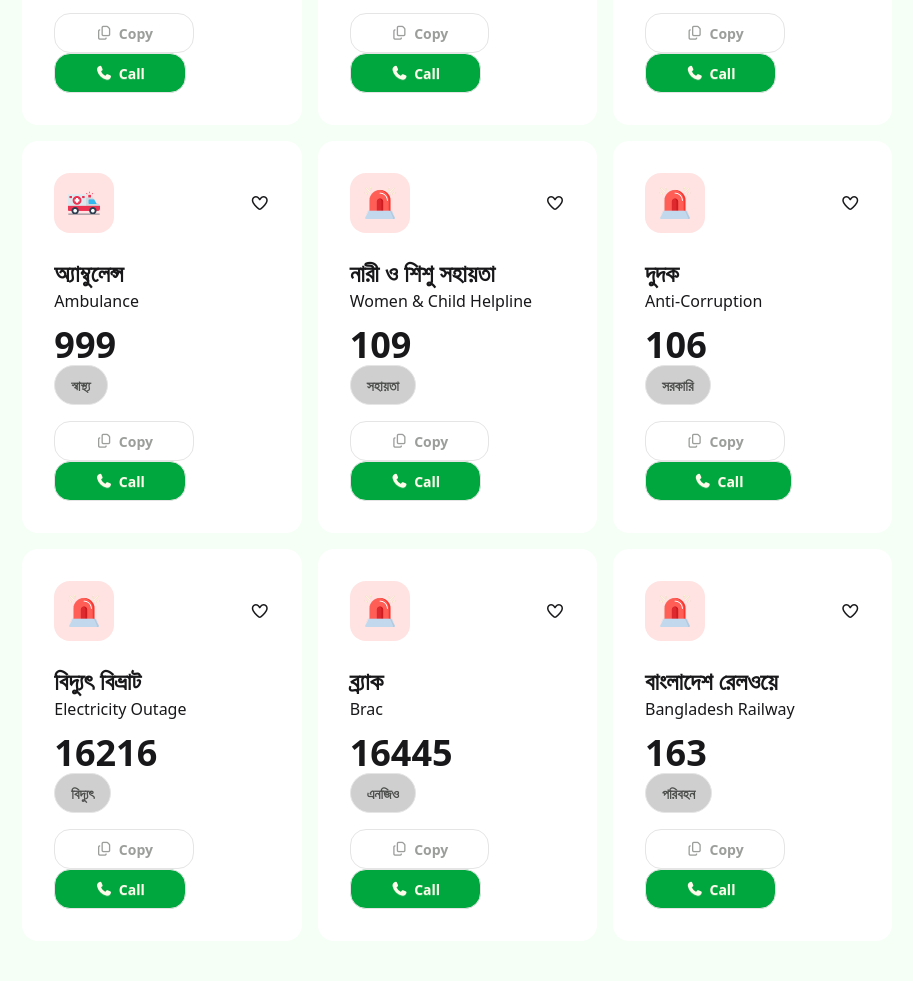
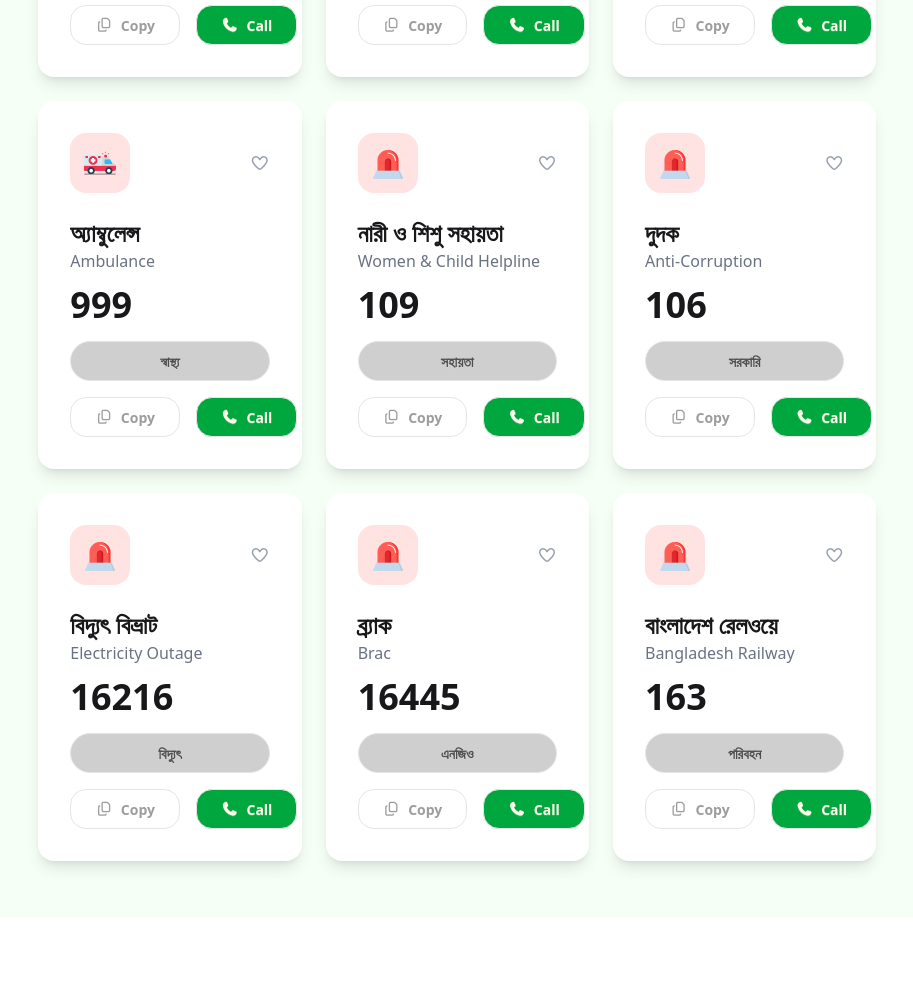
Before and after one commit to Munjurul-0X/Emergency-hot-line, a plain HTML site: page index.html in a window 1280 px wide. Shown: the part 771-1752 px from the top of the page, without its empty margins (31-944 px from the left). After the commit the page ends 1688 px from the top, so only its background shows below. Drawn offline with nearby package versions, Linux system fonts and the light colour scheme.

Commit message:
website done

```diff
--- a/index.html
+++ b/index.html
@@ -10,7 +10,7 @@
 </head>
 <body>
     <header>
-        <nav class=" flex flex-col justify-center md:flex-row md:justify-between items-center py-6 px-16">
+        <nav class=" flex flex-col justify-center md:flex-row md:justify-between items-center py-1 px-16">
             <div class="flex justify-center items-center gap-3">
                 <img src="assets/logo.png" alt="" class="h-12 w-12">
                  <h1 class="font-bold text-[#006747] text-2xl">Emergency <br> Services</h1>
@@ -18,7 +18,7 @@
             <div class=" flex flex-col md:flex-row gap-2">
                 <button  class="btn  btn-soft border-0 bg-[#41ff6b1a] rounded-4xl p-3 font-bold "><span id="heart"> 0</span> <img src="assets/heart.png" alt="" class =" h-7 w-7" id="heart-img" ></button>
                 <button class="btn btn-soft bg-[#41ff6b1a] rounded-4xl py-3 px-5 font-bold"><span id="coin">100 </span><img src="assets/coin.png" alt="" class="h-6 w-6"></button>
-                <button class="btn btn-soft bg-[#00a63e] rounded-4xl py-3 px-9 text-amber-50"><span id="copy">0</span> copy</button>
+                <button class="btn btn-soft bg-[#00a63e] rounded-4xl py-3 px-9 text-amber-50"><span id="copy">0</span> Copy</button>
 
             </div>
         </nav>
@@ -34,151 +34,216 @@
    <main class="bg-[#f5fff6]">
 
         <section class="w-11/12 mx-auto grid grid-cols-1 md:grid-cols-12 gap-10 py-10  ">
-    <div class=" md:col-span-9 ">
-        <div class="grid grid-cols-1 md:grid-cols-3 gap-4">
-              <!-- one grid   -->
-               <div class="bg-white md:p-8 rounded-2xl cart" id="One">
+<div class="md:col-span-9 p-4">
+  <div class="grid grid-cols-1 md:grid-cols-3 gap-6">
+
+    <!-- Card 1: National Emergency -->
+    <div class="bg-white p-6 md:p-8 rounded-2xl shadow-lg hover:shadow-2xl transition-shadow duration-300 cart" id="One">
       <div class="flex justify-between items-center">
-                    <div class="bg-[#ffe3e2] p-3.5 rounded-2xl"><img src="assets/emergency.png" alt="" class="h-8 w-8"></div>
-                      <i class="fa-regular fa-heart heart-icon"></i></div>
+        <div class="bg-[#ffe3e2] p-3.5 rounded-2xl">
+          <img src="assets/emergency.png" alt="" class="h-8 w-8">
+        </div>
+        <i class="fa-regular fa-heart heart-icon text-gray-400 hover:text-red-500 cursor-pointer"></i>
+      </div>
       <h1 class="font-bold mt-6 text-2xl">জাতীয় জরুরি সেবা</h1>
-                <p class="mb-3">National Emergency</p>
+      <p class="mb-3 text-gray-500">National Emergency</p>
       <h1 class="font-bold text-4xl">999</h1>
-                <button class="btn btn-soft bg-[#cecfce] rounded-4xl  text-[#4d4f4d] mb-4">সার্বজনীন</button>
-
-                <div>
-                 <button class="btn btn-soft bg-white rounded-2xl py-2 px-10 text-[#9b9e9b] copy-btn"><i class="fa-regular fa-copy"></i>Copy</button>
-                <button class="btn btn-soft bg-[#00a63e] rounded-2xl py-2 px-10 text-amber-50 call-btn"><i class="fa-solid fa-phone"></i> Call</button>
+      <button class="btn btn-soft bg-[#cecfce] rounded-4xl text-[#4d4f4d] mb-4 mt-4 w-full py-2">সার্বজনীন</button>
+      <div class="flex gap-4">
+        <button class="btn btn-soft bg-white rounded-2xl py-2 px-6 text-[#9b9e9b] copy-btn flex items-center justify-center gap-2">
+          <i class="fa-regular fa-copy"></i> Copy
+        </button>
+        <button class="btn btn-soft bg-[#00a63e] rounded-2xl py-2 px-6 text-amber-50 call-btn flex items-center justify-center gap-2">
+          <i class="fa-solid fa-phone"></i> Call
+        </button>
       </div>
     </div>
-               <!-- two grid -->
-                  <div class="bg-white p-8 rounded-2xl cart" id="Two">
+
+    <!-- Card 2: Police -->
+    <div class="bg-white p-6 md:p-8 rounded-2xl shadow-lg hover:shadow-2xl transition-shadow duration-300 cart" id="Two">
       <div class="flex justify-between items-center">
-                    <div class="bg-[#cde6f3] p-3.5 rounded-2xl"><img src="assets/police.png" alt="" class="h-8 w-8"></div>
-                      <i class="fa-regular fa-heart heart-icon"></i></div>
+        <div class="bg-[#cde6f3] p-3.5 rounded-2xl">
+          <img src="assets/police.png" alt="" class="h-8 w-8">
+        </div>
+        <i class="fa-regular fa-heart heart-icon text-gray-400 hover:text-red-500 cursor-pointer"></i>
+      </div>
       <h1 class="font-bold mt-6 text-2xl">পুলিশ</h1>
-                <p class="mb-3">Police</p>
+      <p class="mb-3 text-gray-500">Police</p>
       <h1 class="font-bold text-4xl">999</h1>
-                <button class="btn btn-soft bg-[#cecfce] rounded-4xl  text-[#4d4f4d] mb-4">পুলিশ</button>
-
-                <div>
-                 <button class="btn btn-soft bg-white rounded-2xl py-2 px-10 text-[#9b9e9b] copy-btn"><i class="fa-regular fa-copy"></i>Copy</button>
-                <button class="btn btn-soft bg-[#00a63e] rounded-2xl py-2 px-10 text-amber-50  call-btn"><i class="fa-solid fa-phone"></i> Call</button>
+      <button class="btn btn-soft bg-[#cecfce] rounded-4xl text-[#4d4f4d] mb-4 mt-4 w-full py-2">পুলিশ</button>
+      <div class="flex gap-4">
+        <button class="btn btn-soft bg-white rounded-2xl py-2 px-6 text-[#9b9e9b] copy-btn flex items-center justify-center gap-2">
+          <i class="fa-regular fa-copy"></i> Copy
+        </button>
+        <button class="btn btn-soft bg-[#00a63e] rounded-2xl py-2 px-6 text-amber-50 call-btn flex items-center justify-center gap-2">
+          <i class="fa-solid fa-phone"></i> Call
+        </button>
       </div>
     </div>
-             <!-- three  -->
-                    <div class="bg-white p-8 rounded-2xl">
+
+    <!-- Card 3: Fire Service -->
+    <div class="bg-white p-6 md:p-8 rounded-2xl shadow-lg hover:shadow-2xl transition-shadow duration-300 cart" id="Three">
       <div class="flex justify-between items-center">
-                    <div class="bg-[#ffe3e2] p-3.5 rounded-2xl"><img src="assets/fire-service.png" alt="" class="h-8 w-8"></div>
-                      <i class="fa-regular fa-heart heart-icon"></i></div>
+        <div class="bg-[#ffe3e2] p-3.5 rounded-2xl">
+          <img src="assets/fire-service.png" alt="" class="h-8 w-8">
+        </div>
+        <i class="fa-regular fa-heart heart-icon text-gray-400 hover:text-red-500 cursor-pointer"></i>
+      </div>
       <h1 class="font-bold mt-6 text-2xl">ফায়ার সার্ভিস</h1>
-                <p class="mb-3">Fire Service</p>
+      <p class="mb-3 text-gray-500">Fire Service</p>
       <h1 class="font-bold text-4xl">999</h1>
-                <button class="btn btn-soft bg-[#cecfce] rounded-4xl  text-[#4d4f4d] mb-4">ফায়ার</button>
-
-                <div>
-                 <button class="btn btn-soft bg-white rounded-2xl py-2 px-10 text-[#9b9e9b] copy-btn"><i class="fa-regular fa-copy"></i>Copy</button>
-                <button class="btn btn-soft bg-[#00a63e] rounded-2xl py-2 px-10 text-amber-50 call-btn"><i class="fa-solid fa-phone"></i> Call</button>
+      <button class="btn btn-soft bg-[#cecfce] rounded-4xl text-[#4d4f4d] mb-4 mt-4 w-full py-2">ফায়ার</button>
+      <div class="flex gap-4">
+        <button class="btn btn-soft bg-white rounded-2xl py-2 px-6 text-[#9b9e9b] copy-btn flex items-center justify-center gap-2">
+          <i class="fa-regular fa-copy"></i> Copy
+        </button>
+        <button class="btn btn-soft bg-[#00a63e] rounded-2xl py-2 px-6 text-amber-50 call-btn flex items-center justify-center gap-2">
+          <i class="fa-solid fa-phone"></i> Call
+        </button>
       </div>
     </div>
-              <!-- four -->
-                 <div class="bg-white p-8 rounded-2xl">
+
+    <!-- Card 4: Ambulance -->
+    <div class="bg-white p-6 md:p-8 rounded-2xl shadow-lg hover:shadow-2xl transition-shadow duration-300 cart" id="Four">
       <div class="flex justify-between items-center">
-                    <div class="bg-[#ffe3e2] p-3.5 rounded-2xl"><img src="assets/ambulance.png" alt="" class="h-8 w-8"></div>
-                      <i class="fa-regular fa-heart heart-icon"></i></div>
+        <div class="bg-[#ffe3e2] p-3.5 rounded-2xl">
+          <img src="assets/ambulance.png" alt="" class="h-8 w-8">
+        </div>
+        <i class="fa-regular fa-heart heart-icon text-gray-400 hover:text-red-500 cursor-pointer"></i>
+      </div>
       <h1 class="font-bold mt-6 text-2xl">অ্যাম্বুলেন্স</h1>
-                <p class="mb-3">Ambulance</p>
+      <p class="mb-3 text-gray-500">Ambulance</p>
       <h1 class="font-bold text-4xl">999</h1>
-                <button class="btn btn-soft bg-[#cecfce] rounded-4xl  text-[#4d4f4d] mb-4">স্বাস্থ্য</button>
-
-                <div>
-                 <button class="btn btn-soft bg-white rounded-2xl py-2 px-10 text-[#9b9e9b] copy-btn"><i class="fa-regular fa-copy"></i>Copy</button>
-                <button class="btn btn-soft bg-[#00a63e] rounded-2xl py-2 px-10 text-amber-50 call-btn"><i class="fa-solid fa-phone"></i> Call</button>
+      <button class="btn btn-soft bg-[#cecfce] rounded-4xl text-[#4d4f4d] mb-4 mt-4 w-full py-2">স্বাস্থ্য</button>
+      <div class="flex gap-4">
+        <button class="btn btn-soft bg-white rounded-2xl py-2 px-6 text-[#9b9e9b] copy-btn flex items-center justify-center gap-2">
+          <i class="fa-regular fa-copy"></i> Copy
+        </button>
+        <button class="btn btn-soft bg-[#00a63e] rounded-2xl py-2 px-6 text-amber-50 call-btn flex items-center justify-center gap-2">
+          <i class="fa-solid fa-phone"></i> Call
+        </button>
       </div>
     </div>
-               <!-- five -->
-                     <div class="bg-white p-8 rounded-2xl">
+
+    <!-- Card 5: Women & Child Helpline -->
+    <div class="bg-white p-6 md:p-8 rounded-2xl shadow-lg hover:shadow-2xl transition-shadow duration-300 cart" id="Five">
       <div class="flex justify-between items-center">
-                    <div class="bg-[#ffe3e2] p-3.5 rounded-2xl"><img src="assets/emergency.png" alt="" class="h-8 w-8"></div>
-                      <i class="fa-regular fa-heart heart-icon"></i></div>
+        <div class="bg-[#ffe3e2] p-3.5 rounded-2xl">
+          <img src="assets/emergency.png" alt="" class="h-8 w-8">
+        </div>
+        <i class="fa-regular fa-heart heart-icon text-gray-400 hover:text-red-500 cursor-pointer"></i>
+      </div>
       <h1 class="font-bold mt-6 text-2xl">নারী ও শিশু সহায়তা</h1>
-                <p class="mb-3">Women & Child Helpline</p>
+      <p class="mb-3 text-gray-500">Women & Child Helpline</p>
       <h1 class="font-bold text-4xl">109</h1>
-                <button class="btn btn-soft bg-[#cecfce] rounded-4xl  text-[#4d4f4d] mb-4">সহায়তা</button>
-
-                <div>
-                 <button class="btn btn-soft bg-white rounded-2xl py-2 px-10 text-[#9b9e9b] copy-btn"><i class="fa-regular fa-copy"></i>Copy</button>
-                <button class="btn btn-soft bg-[#00a63e] rounded-2xl py-2 px-10 text-amber-50 call-btn"><i class="fa-solid fa-phone"></i> Call</button>
+      <button class="btn btn-soft bg-[#cecfce] rounded-4xl text-[#4d4f4d] mb-4 mt-4 w-full py-2">সহায়তা</button>
+      <div class="flex gap-4">
+        <button class="btn btn-soft bg-white rounded-2xl py-2 px-6 text-[#9b9e9b] copy-btn flex items-center justify-center gap-2">
+          <i class="fa-regular fa-copy"></i> Copy
+        </button>
+        <button class="btn btn-soft bg-[#00a63e] rounded-2xl py-2 px-6 text-amber-50 call-btn flex items-center justify-center gap-2">
+          <i class="fa-solid fa-phone"></i> Call
+        </button>
       </div>
     </div>
-                <!-- six  -->
-                     <div class="bg-white p-8 rounded-2xl">
+
+    <!-- Card 6: Anti-Corruption -->
+    <div class="bg-white p-6 md:p-8 rounded-2xl shadow-lg hover:shadow-2xl transition-shadow duration-300 cart" id="Six">
       <div class="flex justify-between items-center">
-                    <div class="bg-[#ffe3e2] p-3.5 rounded-2xl"><img src="assets/emergency.png" alt="" class="h-8 w-8"></div>
-                      <i class="fa-regular fa-heart heart-icon"></i></div>
+        <div class="bg-[#ffe3e2] p-3.5 rounded-2xl">
+          <img src="assets/emergency.png" alt="" class="h-8 w-8">
+        </div>
+        <i class="fa-regular fa-heart heart-icon text-gray-400 hover:text-red-500 cursor-pointer"></i>
+      </div>
       <h1 class="font-bold mt-6 text-2xl">দুদক</h1>
-                <p class="mb-3">Anti-Corruption</p>
+      <p class="mb-3 text-gray-500">Anti-Corruption</p>
       <h1 class="font-bold text-4xl">106</h1>
-                <button class="btn btn-soft bg-[#cecfce] rounded-4xl  text-[#4d4f4d] mb-4">সরকারি</button>
-
-                <div>
-                 <button class="btn btn-soft bg-white rounded-2xl py-2 px-10 text-[#9b9e9b] copy-btn"><i class="fa-regular fa-copy"></i>Copy</button>
-                <button class="btn btn-soft bg-[#00a63e] rounded-2xl py-2 px-12 text-amber-50 call-btn"><i class="fa-solid fa-phone"></i> Call</button>
+      <button class="btn btn-soft bg-[#cecfce] rounded-4xl text-[#4d4f4d] mb-4 mt-4 w-full py-2">সরকারি</button>
+      <div class="flex gap-4">
+        <button class="btn btn-soft bg-white rounded-2xl py-2 px-6 text-[#9b9e9b] copy-btn flex items-center justify-center gap-2">
+          <i class="fa-regular fa-copy"></i> Copy
+        </button>
+        <button class="btn btn-soft bg-[#00a63e] rounded-2xl py-2 px-6 text-amber-50 call-btn flex items-center justify-center gap-2">
+          <i class="fa-solid fa-phone"></i> Call
+        </button>
       </div>
     </div>
-                <!-- seven -->
-                     <div class="bg-white p-8 rounded-2xl">
+
+    <!-- Card 7: Electricity Outage -->
+    <div class="bg-white p-6 md:p-8 rounded-2xl shadow-lg hover:shadow-2xl transition-shadow duration-300 cart" id="Seven">
       <div class="flex justify-between items-center">
-                    <div class="bg-[#ffe3e2] p-3.5 rounded-2xl"><img src="assets/emergency.png" alt="" class="h-8 w-8"></div>
-                      <i class="fa-regular fa-heart heart-icon"></i></div>
+        <div class="bg-[#ffe3e2] p-3.5 rounded-2xl">
+          <img src="assets/emergency.png" alt="" class="h-8 w-8">
+        </div>
+        <i class="fa-regular fa-heart heart-icon text-gray-400 hover:text-red-500 cursor-pointer"></i>
+      </div>
       <h1 class="font-bold mt-6 text-2xl">বিদ্যুৎ বিভ্রাট</h1>
-                <p class="mb-3">Electricity Outage</p>
+      <p class="mb-3 text-gray-500">Electricity Outage</p>
       <h1 class="font-bold text-4xl">16216</h1>
-                <button class="btn btn-soft bg-[#cecfce] rounded-4xl  text-[#4d4f4d] mb-4">বিদ্যুৎ</button>
-
-                <div>
-                 <button class="btn btn-soft bg-white rounded-2xl py-2 px-10 text-[#9b9e9b] copy-btn"><i class="fa-regular fa-copy"></i>Copy</button>
-                <button class="btn btn-soft bg-[#00a63e] rounded-2xl py-2 px-10 text-amber-50 call-btn"><i class="fa-solid fa-phone"></i> Call</button>
+      <button class="btn btn-soft bg-[#cecfce] rounded-4xl text-[#4d4f4d] mb-4 mt-4 w-full py-2">বিদ্যুৎ</button>
+      <div class="flex gap-4">
+        <button class="btn btn-soft bg-white rounded-2xl py-2 px-6 text-[#9b9e9b] copy-btn flex items-center justify-center gap-2">
+          <i class="fa-regular fa-copy"></i> Copy
+        </button>
+        <button class="btn btn-soft bg-[#00a63e] rounded-2xl py-2 px-6 text-amber-50 call-btn flex items-center justify-center gap-2">
+          <i class="fa-solid fa-phone"></i> Call
+        </button>
       </div>
     </div>
-                <!-- eight -->
-                     <div class="bg-white p-8 rounded-2xl">
+
+    <!-- Card 8: BRAC -->
+    <div class="bg-white p-6 md:p-8 rounded-2xl shadow-lg hover:shadow-2xl transition-shadow duration-300 cart" id="Eight">
       <div class="flex justify-between items-center">
-                    <div class="bg-[#ffe3e2] p-3.5 rounded-2xl"><img src="assets/emergency.png" alt="" class="h-8 w-8"></div>
-                      <i class="fa-regular fa-heart heart-icon"></i></div>
+        <div class="bg-[#ffe3e2] p-3.5 rounded-2xl">
+          <img src="assets/emergency.png" alt="" class="h-8 w-8">
+        </div>
+        <i class="fa-regular fa-heart heart-icon text-gray-400 hover:text-red-500 cursor-pointer"></i>
+      </div>
       <h1 class="font-bold mt-6 text-2xl">ব্র্যাক</h1>
-                <p class="mb-3">Brac</p>
+      <p class="mb-3 text-gray-500">Brac</p>
       <h1 class="font-bold text-4xl">16445</h1>
-                <button class="btn btn-soft bg-[#cecfce] rounded-4xl  text-[#4d4f4d] mb-4">এনজিও</button>
-
-                <div>
-                 <button class="btn btn-soft bg-white rounded-2xl py-2 px-10 text-[#9b9e9b] copy-btn"><i class="fa-regular fa-copy"></i>Copy</button>
-                <button class="btn btn-soft bg-[#00a63e] rounded-2xl py-2 px-10 text-amber-50 call-btn"><i class="fa-solid fa-phone"></i> Call</button>
+      <button class="btn btn-soft bg-[#cecfce] rounded-4xl text-[#4d4f4d] mb-4 mt-4 w-full py-2">এনজিও</button>
+      <div class="flex gap-4">
+        <button class="btn btn-soft bg-white rounded-2xl py-2 px-6 text-[#9b9e9b] copy-btn flex items-center justify-center gap-2">
+          <i class="fa-regular fa-copy"></i> Copy
+        </button>
+        <button class="btn btn-soft bg-[#00a63e] rounded-2xl py-2 px-6 text-amber-50 call-btn flex items-center justify-center gap-2">
+          <i class="fa-solid fa-phone"></i> Call
+        </button>
       </div>
     </div>
-                <!-- nine -->
-                     <div class="bg-white p-8 rounded-2xl">
+
+    <!-- Card 9: Bangladesh Railway -->
+    <div class="bg-white p-6 md:p-8 rounded-2xl shadow-lg hover:shadow-2xl transition-shadow duration-300 cart" id="Nine">
       <div class="flex justify-between items-center">
-                    <div class="bg-[#ffe3e2] p-3.5 rounded-2xl"><img src="assets/emergency.png" alt="" class="h-8 w-8"></div>
-                      <i class="fa-regular fa-heart heart-icon"></i></div>
+        <div class="bg-[#ffe3e2] p-3.5 rounded-2xl">
+          <img src="assets/emergency.png" alt="" class="h-8 w-8">
+        </div>
+        <i class="fa-regular fa-heart heart-icon text-gray-400 hover:text-red-500 cursor-pointer"></i>
+      </div>
       <h1 class="font-bold mt-6 text-2xl">বাংলাদেশ রেলওয়ে</h1>
-                <p class="mb-3">Bangladesh Railway</p>
+      <p class="mb-3 text-gray-500">Bangladesh Railway</p>
       <h1 class="font-bold text-4xl">163</h1>
-                <button class="btn btn-soft bg-[#cecfce] rounded-4xl  text-[#4d4f4d] mb-4">পরিবহন</button>
-
-                <div>
-                 <button class="btn btn-soft bg-white rounded-2xl py-2 px-10 text-[#9b9e9b] copy-btn"><i class="fa-regular fa-copy"></i>Copy</button>
-                <button class="btn btn-soft bg-[#00a63e] rounded-2xl py-2 px-10 text-amber-50 call-btn"><i class="fa-solid fa-phone"></i> Call</button>
+      <button class="btn btn-soft bg-[#cecfce] rounded-4xl text-[#4d4f4d] mb-4 mt-4 w-full py-2">পরিবহন</button>
+      <div class="flex gap-4">
+        <button class="btn btn-soft bg-white rounded-2xl py-2 px-6 text-[#9b9e9b] copy-btn flex items-center justify-center gap-2">
+          <i class="fa-regular fa-copy"></i> Copy
+        </button>
+        <button class="btn btn-soft bg-[#00a63e] rounded-2xl py-2 px-6 text-amber-50 call-btn flex items-center justify-center gap-2">
+          <i class="fa-solid fa-phone"></i> Call
+        </button>
       </div>
     </div>
+
   </div>
 </div>
-     </div>
+
+
              <div class="bg-white col-span-1 md:col-span-3 p-7  rounded-2xl ">
                 <div>
                 <div class="flex justify-between items-center mb-7">
                     <h1 class="font-bold"><i class="fa-regular fa-clock"></i> Call History</h1>
-                    <button class="btn btn-soft bg-[#00a63e] rounded-4xl py-3 px-9 text-amber-50" id="clear">clear</button>
+                    <button class="btn btn-soft bg-[#00a63e] rounded-4xl py-3 px-9 text-amber-50" id="clear">Clear</button>
                 </div>
                 <div id="cart-container">
 
```
Lines whose indentation alone changed are shown as unchanged.
